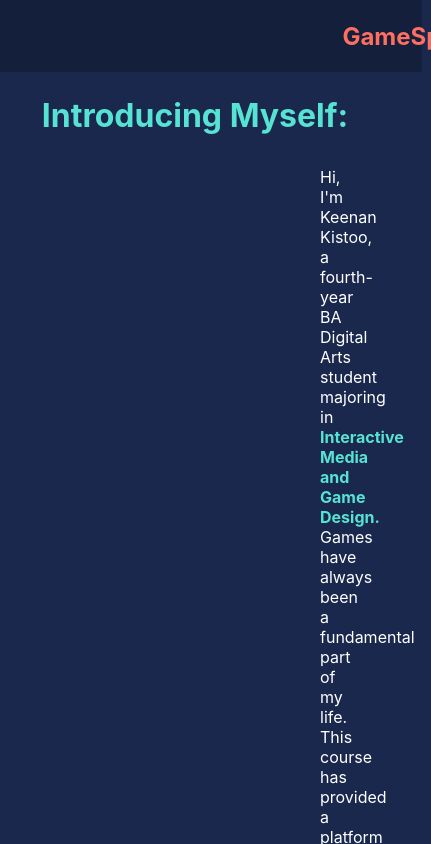
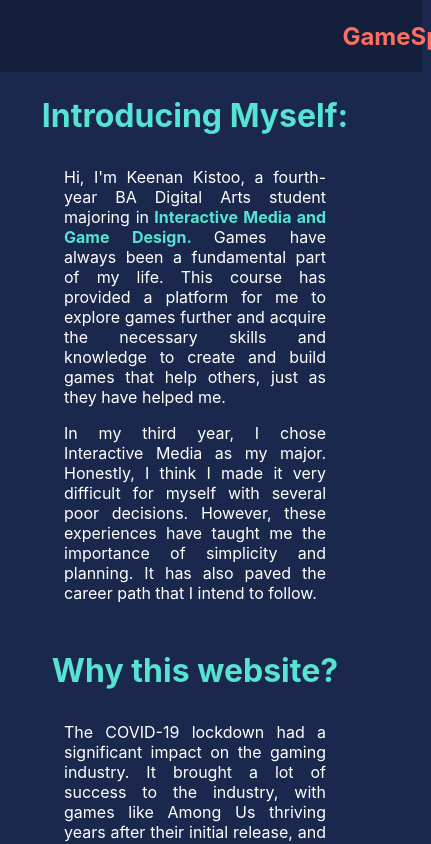
Before and after one commit to KeenanKistoo/2438840_Exam, a React (Create React App) app in the folder gamer-hub/: page /about in a window 390 px wide. Shown: the top 844 px of the page, 431 px wide, since content can reach past the window. Built offline with nearby package versions, Linux system fonts and the light colour scheme.

Commit message:
Responsive Design For About Page

```diff
--- a/gamer-hub/src/Pages/About/About.css
+++ b/gamer-hub/src/Pages/About/About.css
@@ -55,3 +55,39 @@ body, html {
 .dl-img{
     width: 1rem;
 }
+
+/* Responsive Design */
+
+@media (min-width: 0px) and (max-width: 840px){
+    p.disc{
+        margin-left: 4rem;
+        margin-right: 4rem;
+        color: white;
+        text-align: justify;
+    }
+}
+@media (min-width: 841px) and (max-width: 1000px){
+    p.disc{
+        margin-left: 10rem;
+        margin-right: 10rem;
+        color: white;
+        text-align: justify;
+    }
+}
+
+@media only screen and (min-width: 1001px){
+    p.disc{
+        margin-left: 14rem;
+        margin-right: 14rem;
+        color: white;
+        text-align: justify;
+    }
+}
+@media only screen and (min-width: 1200px){
+    p.disc{
+        margin-left: 20rem;
+        margin-right: 20rem;
+        color: white;
+        text-align: justify;
+    }
+}
```
